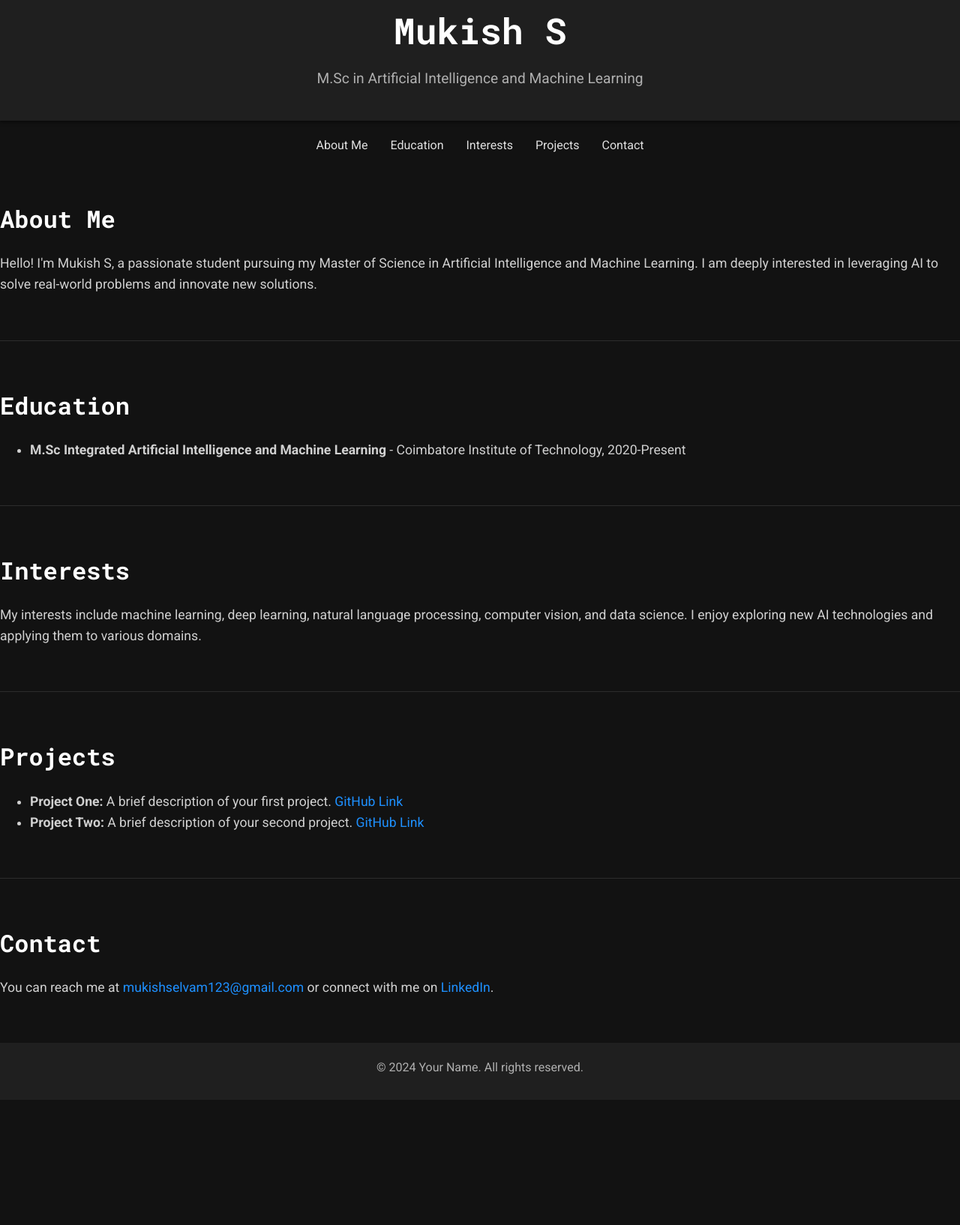
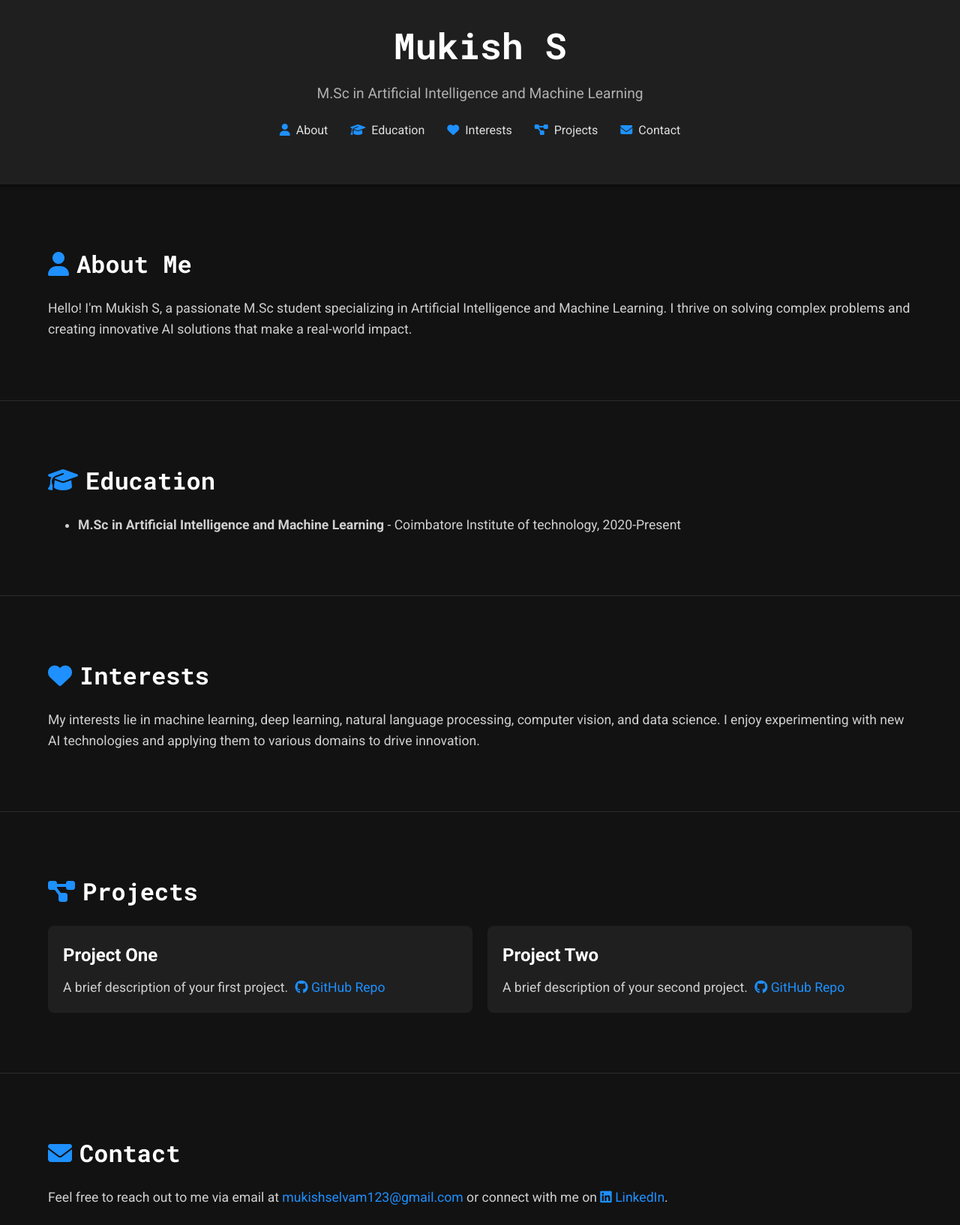
Before and after one commit to Mukish45/Mukish45.github.io, a plain HTML site: page index.html in a window 1280 px wide. Shown: the part 37-1671 px from the top of the page at 75% size. Before the commit the page ends 1504 px from the top, so only its background shows below. Drawn offline with Linux system fonts and the light colour scheme.

Commit message:
Update index.html

```diff
--- a/index.html
+++ b/index.html
@@ -5,65 +5,91 @@
     <meta name="viewport" content="width=device-width, initial-scale=1.0">
     <title>Mukish S - M.Sc in AIML Student</title>
     <link rel="stylesheet" href="styles.css">
-    <!-- Google Fonts (optional) -->
-    <link href="https://fonts.googleapis.com/css?family=Roboto:400,700&display=swap" rel="stylesheet">
+    <!-- Google Fonts -->
+    <link href="https://fonts.googleapis.com/css2?family=Roboto+Mono:wght@400;700&family=Roboto:wght@400;700&display=swap" rel="stylesheet">
+    <!-- Font Awesome for Icons -->
+    <link rel="stylesheet" href="https://cdnjs.cloudflare.com/ajax/libs/font-awesome/6.4.0/css/all.min.css">
 </head>
 <body>
     <header>
+        <div class="container">
             <h1>Mukish S</h1>
             <p>M.Sc in Artificial Intelligence and Machine Learning</p>
-    </header>
-
             <nav>
                 <ul>
-            <li><a href="#about">About Me</a></li>
-            <li><a href="#education">Education</a></li>
-            <li><a href="#interests">Interests</a></li>
-            <li><a href="#projects">Projects</a></li>
-            <li><a href="#contact">Contact</a></li>
+                    <li><a href="#about"><i class="fas fa-user"></i> About</a></li>
+                    <li><a href="#education"><i class="fas fa-graduation-cap"></i> Education</a></li>
+                    <li><a href="#interests"><i class="fas fa-heart"></i> Interests</a></li>
+                    <li><a href="#projects"><i class="fas fa-project-diagram"></i> Projects</a></li>
+                    <li><a href="#contact"><i class="fas fa-envelope"></i> Contact</a></li>
                 </ul>
             </nav>
+        </div>
+    </header>
 
     <main>
         <!-- About Section -->
         <section id="about">
-            <h2>About Me</h2>
-            <p>Hello! I'm Mukish S, a passionate student pursuing my Master of Science in Artificial Intelligence and Machine Learning. I am deeply interested in leveraging AI to solve real-world problems and innovate new solutions.</p>
+            <div class="container">
+                <h2><i class="fas fa-user"></i> About Me</h2>
+                <p>Hello! I'm Mukish S, a passionate M.Sc student specializing in Artificial Intelligence and Machine Learning. I thrive on solving complex problems and creating innovative AI solutions that make a real-world impact.</p>
+            </div>
         </section>
 
         <!-- Education Section -->
         <section id="education">
-            <h2>Education</h2>
+            <div class="container">
+                <h2><i class="fas fa-graduation-cap"></i> Education</h2>
                 <ul>
-                <li><strong>M.Sc Integrated Artificial Intelligence and Machine Learning</strong> - Coimbatore Institute of Technology, 2020-Present</li>
+                    <li><strong>M.Sc in Artificial Intelligence and Machine Learning</strong> - Coimbatore Institute of technology, 2020-Present</li>
                 </ul>
+            </div>
         </section>
 
         <!-- Interests Section -->
         <section id="interests">
-            <h2>Interests</h2>
-            <p>My interests include machine learning, deep learning, natural language processing, computer vision, and data science. I enjoy exploring new AI technologies and applying them to various domains.</p>
+            <div class="container">
+                <h2><i class="fas fa-heart"></i> Interests</h2>
+                <p>My interests lie in machine learning, deep learning, natural language processing, computer vision, and data science. I enjoy experimenting with new AI technologies and applying them to various domains to drive innovation.</p>
+            </div>
         </section>
 
         <!-- Projects Section -->
         <section id="projects">
-            <h2>Projects</h2>
-            <ul>
-                <li><strong>Project One:</strong> A brief description of your first project. <a href="https://github.com/yourusername/project-one" target="_blank">GitHub Link</a></li>
-                <li><strong>Project Two:</strong> A brief description of your second project. <a href="https://github.com/yourusername/project-two" target="_blank">GitHub Link</a></li>
+            <div class="container">
+                <h2><i class="fas fa-project-diagram"></i> Projects</h2>
+                <div class="projects-list">
+                    <div class="project-item">
+                        <h3>Project One</h3>
+                        <p>A brief description of your first project. <a href="https://github.com/yourusername/project-one" target="_blank"><i class="fab fa-github"></i> GitHub Repo</a></p>
+                    </div>
+                    <div class="project-item">
+                        <h3>Project Two</h3>
+                        <p>A brief description of your second project. <a href="https://github.com/yourusername/project-two" target="_blank"><i class="fab fa-github"></i> GitHub Repo</a></p>
+                    </div>
                     <!-- Add more projects as needed -->
-            </ul>
+                </div>
+            </div>
         </section>
 
         <!-- Contact Section -->
         <section id="contact">
-            <h2>Contact</h2>
-            <p>You can reach me at <a href="mailto:mukishselvam123@gmail.com">mukishselvam123@gmail.com</a> or connect with me on <a href="https://linkedin.com/in/yourlinkedin" target="_blank">LinkedIn</a>.</p>
+            <div class="container">
+                <h2><i class="fas fa-envelope"></i> Contact</h2>
+                <p>Feel free to reach out to me via email at <a href="mailto:mukishselvam123@gmail.com">mukishselvam123@gmail.com</a> or connect with me on <a href="https://www.linkedin.com/in/mukish-s2034033/" target="_blank"><i class="fab fa-linkedin"></i> LinkedIn</a>.</p>
+            </div>
         </section>
     </main>
 
     <footer>
-        <p>&copy; 2024 Your Name. All rights reserved.</p>
+        <div class="container">
+            <p>&copy; 2024 Mukish. All rights reserved.</p>
+            <div class="social-icons">
+                <a href="https://github.com/yourusername" target="_blank"><i class="fab fa-github"></i></a>
+                <a href="https://linkedin.com/in/yourlinkedin" target="_blank"><i class="fab fa-linkedin"></i></a>
+                <!-- Add more social icons as needed -->
+            </div>
+        </div>
     </footer>
 </body>
 </html>
```
Lines whose indentation alone changed are shown as unchanged.
